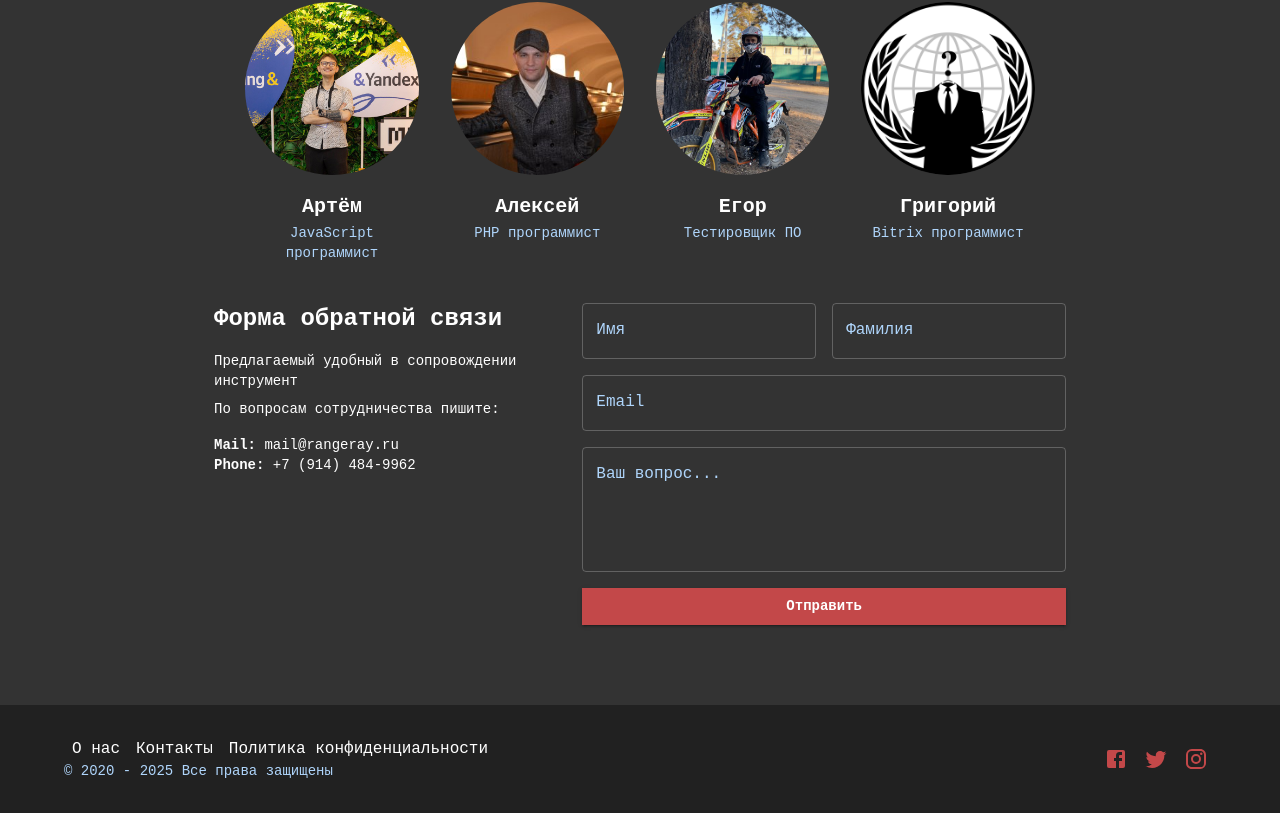
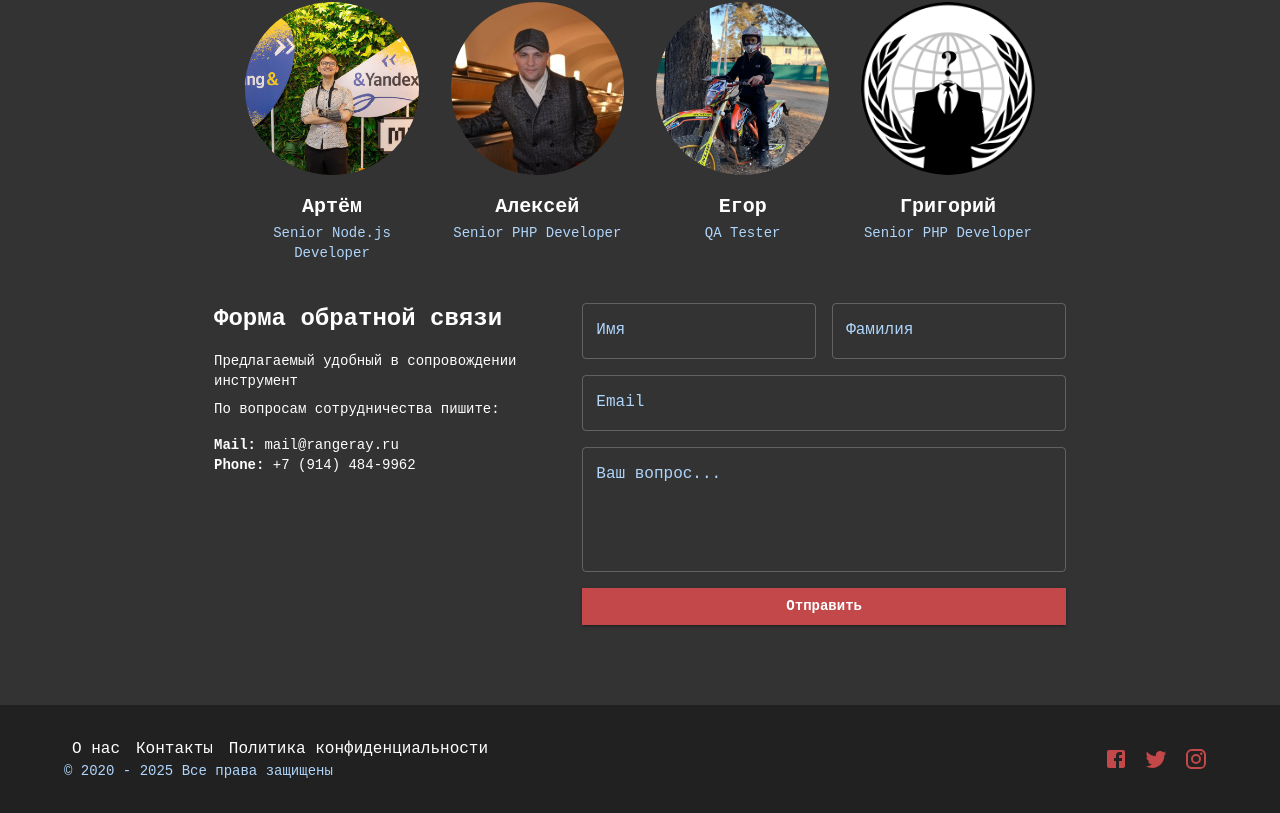
Before and after one commit to artyom-gaibovich/rangeray-frontend-ui, a Next.js app: page / in a window 1280 px wide. Shown: the part 5223-6036 px from the top of the page. Built offline with nearby package versions, Linux system fonts and the light colour scheme.

Commit message:
RANGERAY-5: Поправил имена

```diff
--- a/app/page.tsx
+++ b/app/page.tsx
@@ -94,22 +94,22 @@ const portfolioItems = [
 const teamMembers = [
   {
     name: 'Артём',
-    role: 'JavaScript программист',
+    role: 'Senior Node.js Developer',
     image: '/telegram-cloud-photo-size-2-3978908276710549647-c.jpg',
   },
   {
     name: 'Алексей',
-    role: 'PHP программист',
+    role: 'Senior PHP Developer',
     image: '/5da1ff409f459e8654c8eb93d5ea0b04.jpg',
   },
   {
     name: 'Егор',
-    role: 'Тестировщик ПО',
+    role: 'QA Tester',
     image: '/telegram-peer-photo-size-2-5433942415187767234-1-0-0.jpg',
   },
   {
     name: 'Григорий',
-    role: 'Bitrix программист',
+    role: 'Senior PHP Developer',
     image: '/Anonymous_emblem.svg.png',
   },
 ];
```
